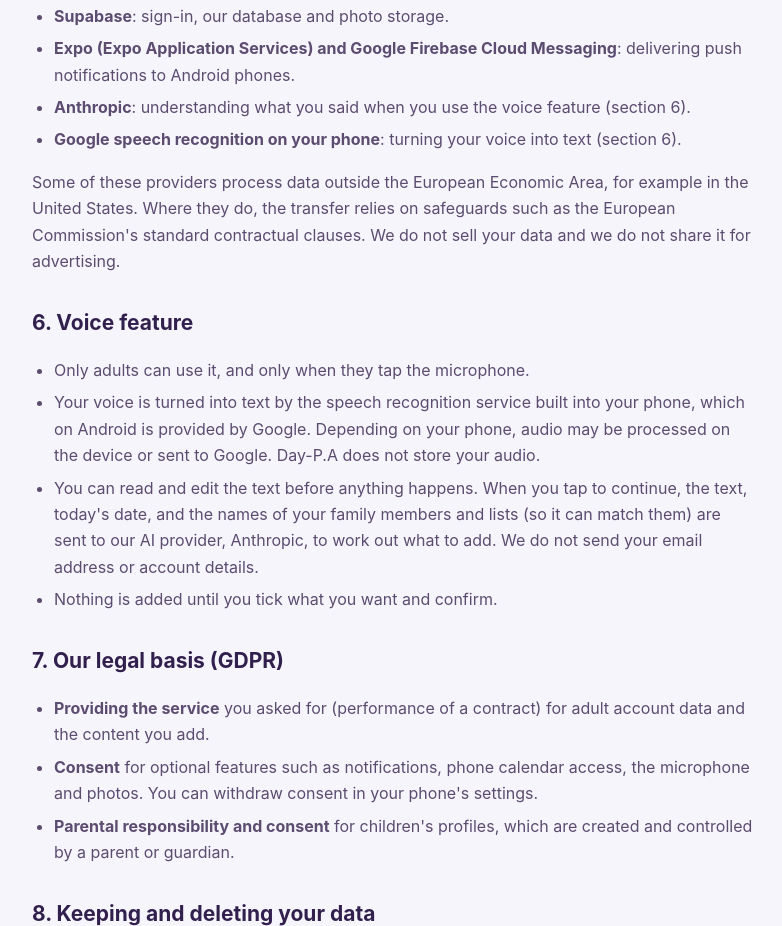
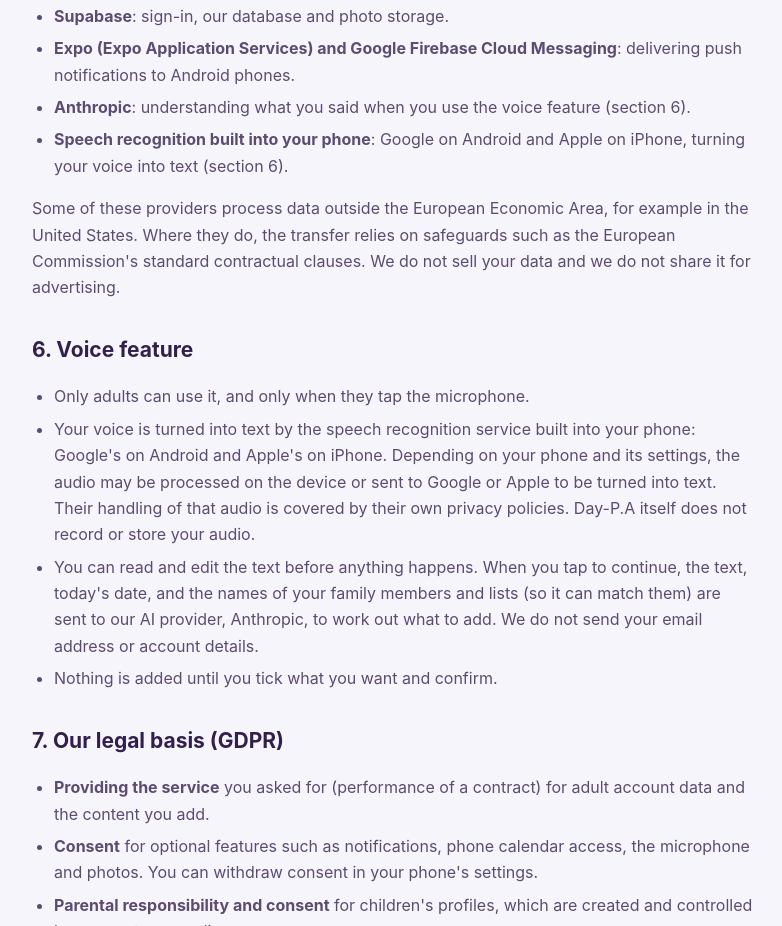
Before and after one commit to zelodia-tech/daypa-privacy, a plain HTML site: page index.html in a window 1280 px wide. Shown: the part 1998-2924 px from the top of the page, without its empty margins (246-1028 px from the left). Drawn offline with Linux system fonts and the light colour scheme.

Commit message:
Add files via upload

```diff
--- a/index.html
+++ b/index.html
@@ -71,14 +71,14 @@
   <li><strong>Supabase</strong>: sign-in, our database and photo storage.</li>
   <li><strong>Expo (Expo Application Services) and Google Firebase Cloud Messaging</strong>: delivering push notifications to Android phones.</li>
   <li><strong>Anthropic</strong>: understanding what you said when you use the voice feature (section 6).</li>
-  <li><strong>Google speech recognition on your phone</strong>: turning your voice into text (section 6).</li>
+  <li><strong>Speech recognition built into your phone</strong>: Google on Android and Apple on iPhone, turning your voice into text (section 6).</li>
 </ul>
 <p>Some of these providers process data outside the European Economic Area, for example in the United States. Where they do, the transfer relies on safeguards such as the European Commission's standard contractual clauses. We do not sell your data and we do not share it for advertising.</p>
 
 <h2>6. Voice feature</h2>
 <ul>
   <li>Only adults can use it, and only when they tap the microphone.</li>
-  <li>Your voice is turned into text by the speech recognition service built into your phone, which on Android is provided by Google. Depending on your phone, audio may be processed on the device or sent to Google. Day-P.A does not store your audio.</li>
+  <li>Your voice is turned into text by the speech recognition service built into your phone: Google's on Android and Apple's on iPhone. Depending on your phone and its settings, the audio may be processed on the device or sent to Google or Apple to be turned into text. Their handling of that audio is covered by their own privacy policies. Day-P.A itself does not record or store your audio.</li>
   <li>You can read and edit the text before anything happens. When you tap to continue, the text, today's date, and the names of your family members and lists (so it can match them) are sent to our AI provider, Anthropic, to work out what to add. We do not send your email address or account details.</li>
   <li>Nothing is added until you tick what you want and confirm.</li>
 </ul>
```
